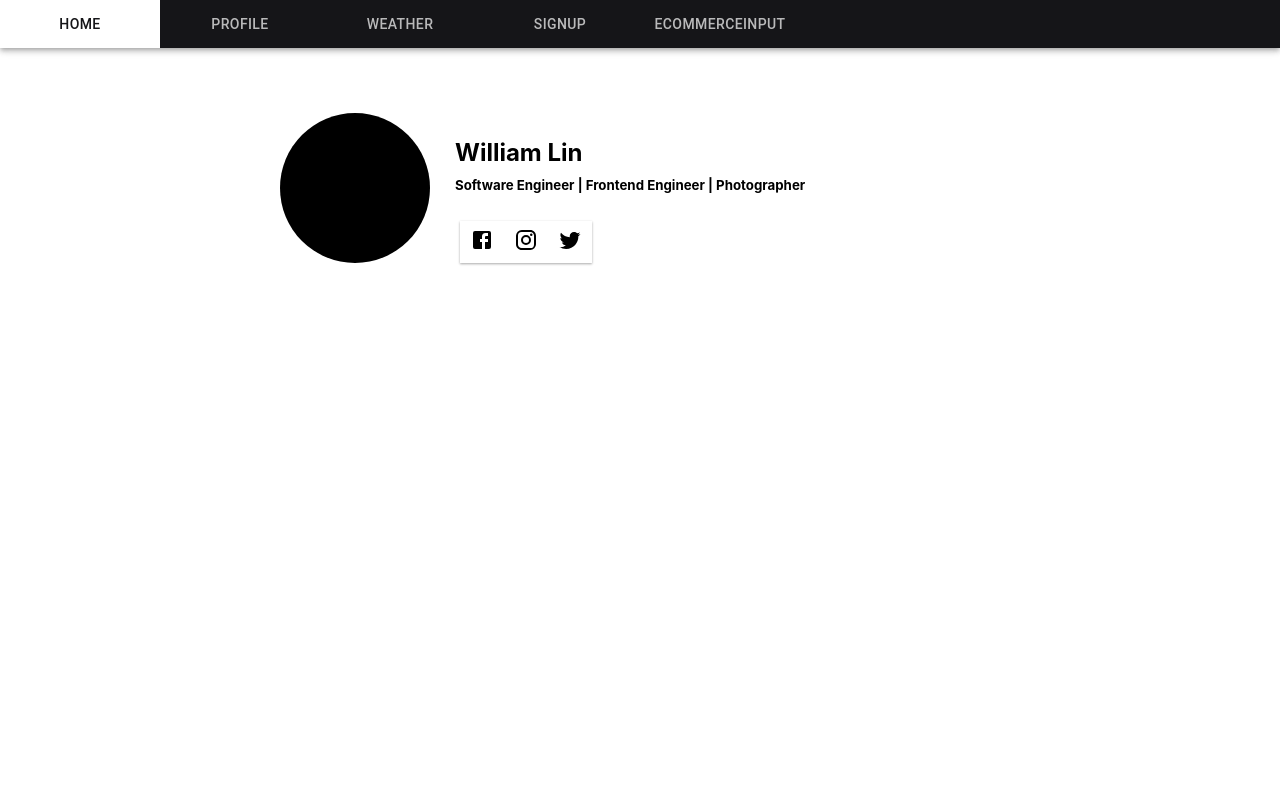
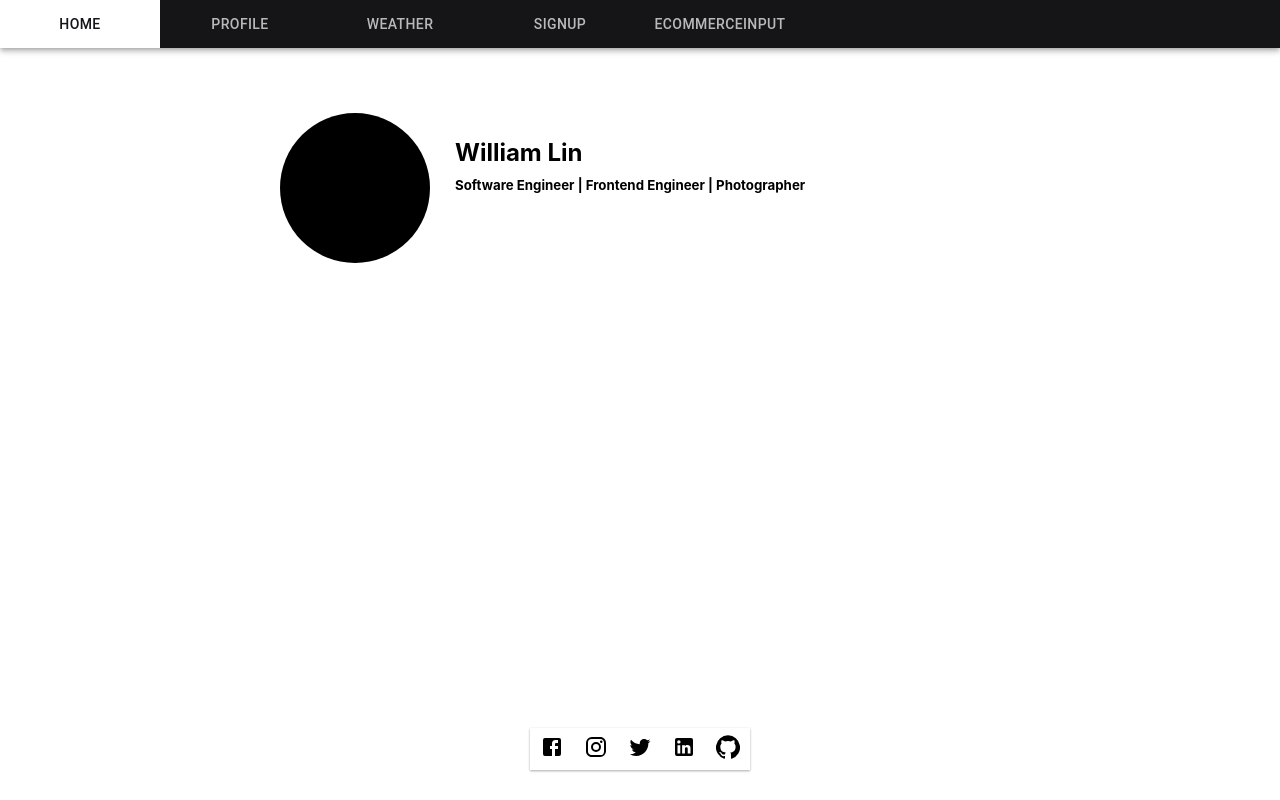
Before and after one commit to Ruila/react-pratice, a React (Create React App) app in the folder hello-world/: page /profile in a window 1280 px wide. Built offline with nearby package versions, Linux system fonts and the light colour scheme; no server answers.

Commit message:
add social media

```diff
--- a/hello-world/src/components/Profile/profile.js
+++ b/hello-world/src/components/Profile/profile.js
@@ -5,7 +5,8 @@ import { Redirect } from "react-router-dom";
 import FacebookIcon from '@material-ui/icons/Facebook';
 import InstagramIcon from '@material-ui/icons/Instagram';
 import TwitterIcon from '@material-ui/icons/Twitter';
-
+import LinkedInIcon from '@material-ui/icons/LinkedIn';
+import GitHubIcon from '@material-ui/icons/GitHub';
 class Profile extends Component  {
   constructor() {
     super();
@@ -32,17 +33,6 @@ class Profile extends Component  {
                   <div className="description">
                     <h5 className="name">William Lin</h5>
                     <h5>Software Engineer | Frontend Engineer | Photographer</h5>
-                    <div className="socialMedia">
-                      <div class="unit">
-                        <FacebookIcon />
-                      </div>
-                      <div class="unit">
-                        <InstagramIcon />
-                      </div>
-                      <div class="unit">
-                        <TwitterIcon />
-                      </div>
-                    </div>
                   </div>
                 </div>
                 <div className="socialMedia">
@@ -51,6 +41,25 @@ class Profile extends Component  {
                 </div>
               </div>
 
+            </div>
+            <div className="socialMediaBlock">
+              <div className="socialMedia">
+                <div class="unit">
+                  <FacebookIcon />
+                </div>
+                <div class="unit">
+                  <InstagramIcon />
+                </div>
+                <div class="unit">
+                  <TwitterIcon />
+                </div>
+                <div class="unit">
+                  <LinkedInIcon />
+                </div>
+                <div class="unit">
+                  <GitHubIcon />
+                </div>
+              </div>
             </div>
           </div>
        );
--- a/hello-world/src/css/profile.css
+++ b/hello-world/src/css/profile.css
@@ -1,4 +1,5 @@
 #profile {
+    position: relative;
     padding: 50px 0;
 }
 #profile .img-description{
@@ -32,11 +33,14 @@
 #profile .img-description .description .name {
     font-size: 24px;
 }
-
+#profile .socialMediaBlock {
+    width: 100%;
+    position: fixed;
+    bottom: 30px;
+    display: flex;
+    justify-content: center;
+}
 #profile .socialMedia{
-    position: absolute;
-    bottom: 0;
-    left: 30px;
     display: flex;
     box-shadow: 0 1px 3px rgba(0, 0, 0, 0.12), 0 1px 2px rgba(0, 0, 0, 0.24);
 }
@@ -47,11 +51,23 @@
 }
 #profile .socialMedia .unit:hover {
     /* background-color: #5a5a5a; */
-    animation-name: animation;
+    animation-name: socialMedia-animation;
     animation-duration: .1s;
     animation-fill-mode: forwards;
     animation-timing-function: ease-in-out;
 }
+@keyframes socialMedia-animation {
+    from {
+        top: 0px;
+        box-shadow: 0 1px 3px rgba(0, 0, 0, 0.12), 0 1px 2px rgba(0, 0, 0, 0.24);
+    }
+
+    to {
+        top: -1px;
+        box-shadow: 0 14px 28px rgba(0, 0, 0, 0.25), 0 10px 10px rgba(0, 0, 0, 0.22);
+    }
+}
+
 #profile .p-container{
     width: 100%;
     margin: auto;
```
